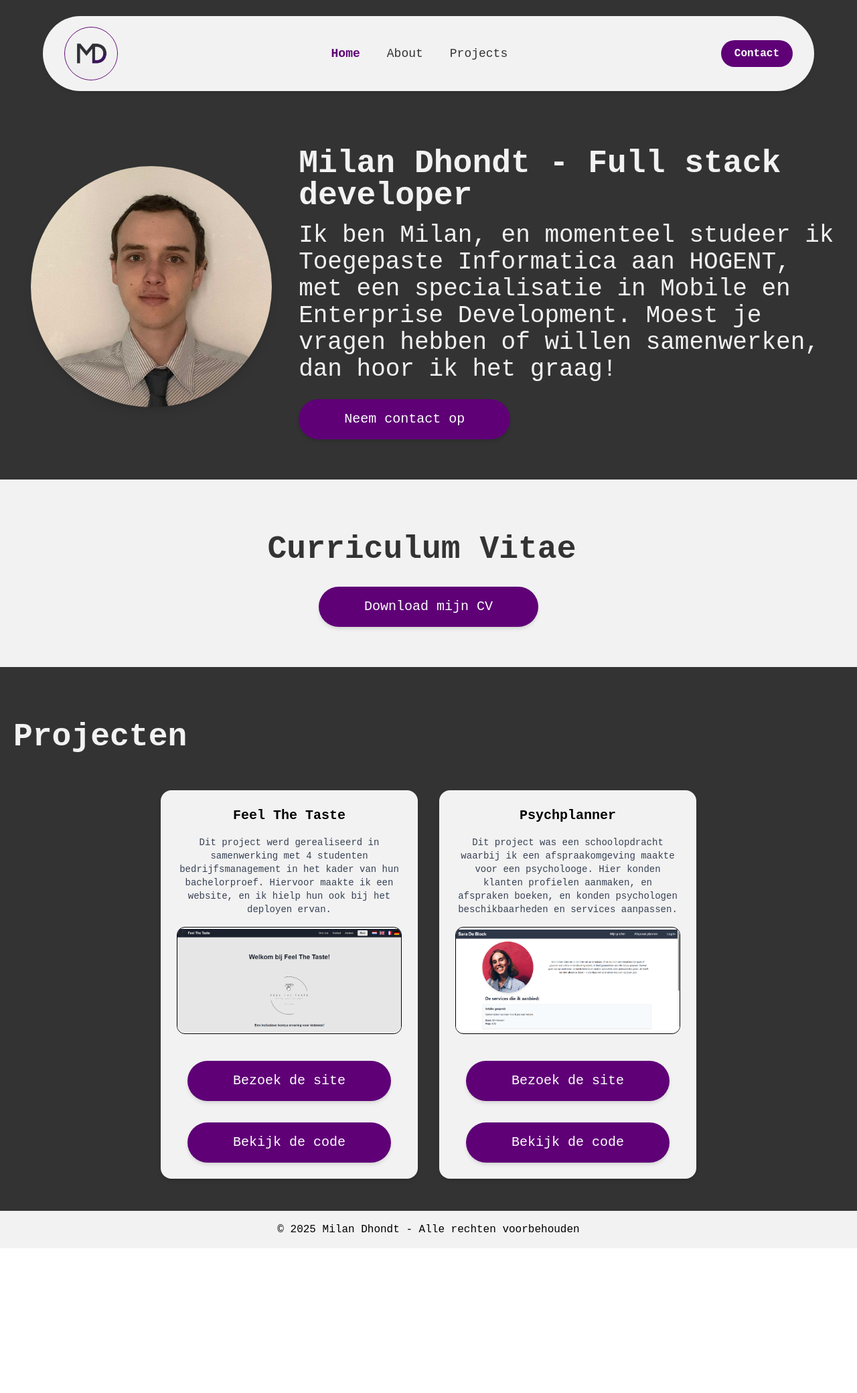
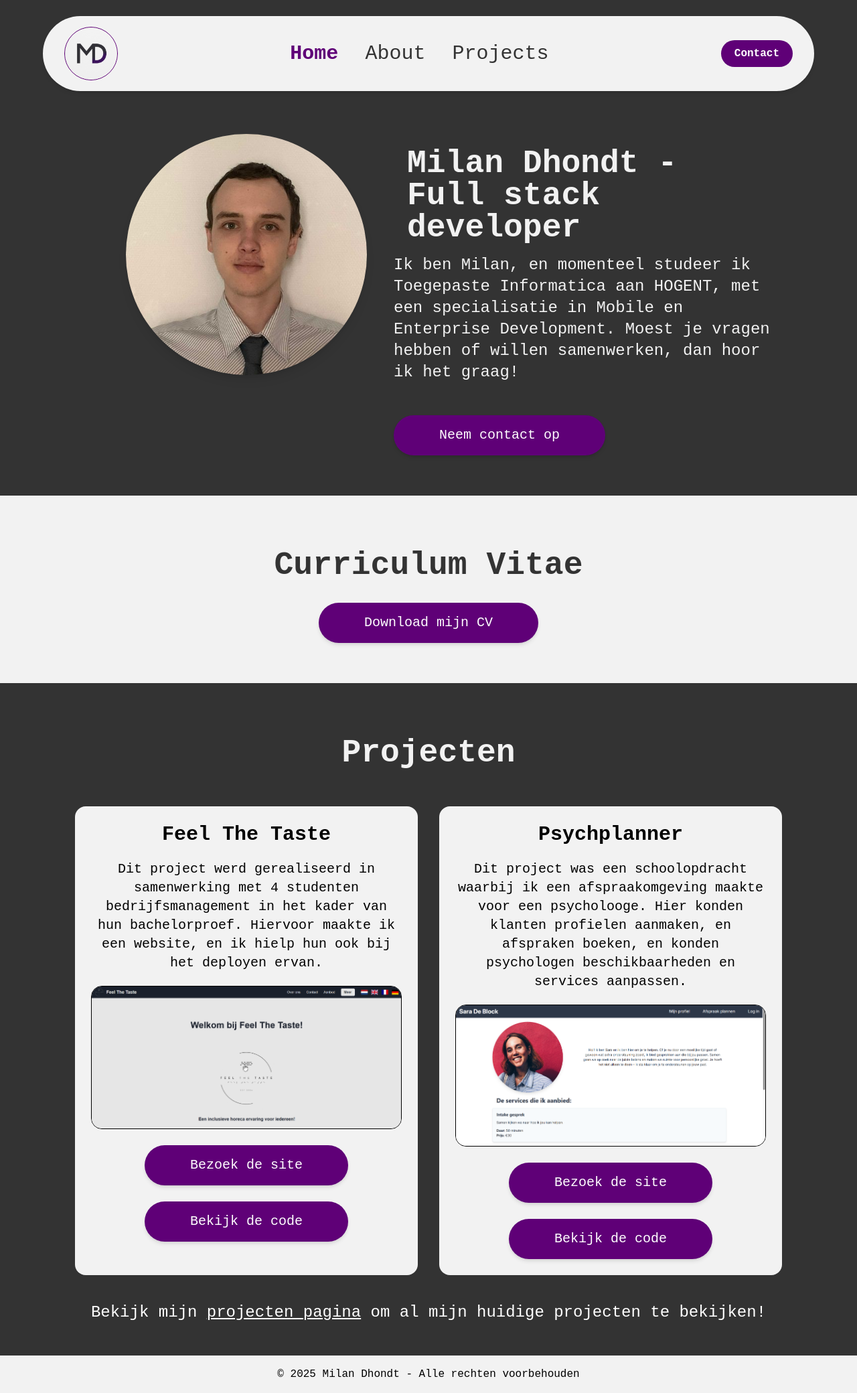
Before and after one commit to milandhondt/Portfolio, a React (Vite) app in the folder Portfolio/: page / in a window 1280 px wide. Shown: the whole page at 67% size. Before the commit the page ends 1864 px from the top, so only its background shows below. Built offline with nearby package versions, Linux system fonts and the light colour scheme; a web font is replaced by a local one.

Commit message:
Styling changes to make the homepage responsive

```diff
--- a/Portfolio/src/components/General Components/Title.jsx
+++ b/Portfolio/src/components/General Components/Title.jsx
@@ -7,7 +7,7 @@ const Title = ({ text, onLeft, white, pos }) => {
 
   return (
     <h1
-      className={`text-5xl mb-2 pt-5 ${alignment} ${onLeft ? "ml-5" : "mr-5"} ${white ? "text-[#F2F2F2]" : "text-[#333333]"} font-bold`}
+      className={`text-5xl mx-5 mb-2 pt-5 ${alignment} ${onLeft ? "ml-5" : "mr-5"} ${white ? "text-[#F2F2F2]" : "text-[#333333]"} font-bold`}
     >
       {text}
     </h1>
--- a/Portfolio/src/components/HomePage/IntroductionSection.jsx
+++ b/Portfolio/src/components/HomePage/IntroductionSection.jsx
@@ -3,24 +3,25 @@ import CustomButton from "../General Components/CustomButton";
 import Spacer from "../Spacer";
 import XSpacer from "../XSpacer";
 
-
 const IntroductionSection = () => {
   return (
     <>
-      <section className="bg-[#333333] flex flex-col md:flex-row items-center justify-center gap-10">
+      <section className="bg-[#333333] flex flex-col md:flex-row items-center md:items-start justify-center gap-10 px-6">
         <XSpacer black={true} />
         <img
           src="/headshot.jpg"
-          className="rounded-full h-[360px] w-[360px] object-cover shadow-lg"
+          className="rounded-full h-60 w-60 sm:h-72 sm:w-72 md:h-[360px] md:w-[360px] object-cover shadow-lg"
           alt="Portretfoto van Milan Dhondt"
         />
-        <div>
+        <div className="text-center md:text-left max-w-xl">
           <Title onLeft={false} white={true} pos={"L"} text="Milan Dhondt - Full stack developer" />
-          <p className="mt-4 text-4xl text-[#F2F2F2] mr-5">
+          <p className="mt-4 text-lg sm:text-xl md:text-2xl text-[#F2F2F2] mx-0">
             Ik ben Milan, en momenteel studeer ik Toegepaste Informatica aan HOGENT, met een specialisatie in Mobile en Enterprise Development.
             Moest je vragen hebben of willen samenwerken, dan hoor ik het graag!
           </p>
-          <CustomButton to={"/contact"} text={"Neem contact op"} />
+          <div className="mt-6 flex justify-center md:justify-start">
+            <CustomButton to={"/contact"} text={"Neem contact op"} />
+          </div>
         </div>
       </section>
       <Spacer big={false} black={true} />
--- a/Portfolio/src/components/HomePage/SmallProjectsSection.jsx
+++ b/Portfolio/src/components/HomePage/SmallProjectsSection.jsx
@@ -9,7 +9,7 @@ const SmallProjectsSection = () => {
       <Spacer black={true} />
       <section className="bg-[#333333]">
         <XSpacer big={true} black={true} />
-        <Title white={true} pos={"L"} onLeft={true} text="Projecten" />
+        <Title white={true} pos={"C"} onLeft={true} text="Projecten" />
         <ProjectList duo={true} />
       </section>
     </>
--- a/Portfolio/src/components/Navbar/NavbarDesktop.jsx
+++ b/Portfolio/src/components/Navbar/NavbarDesktop.jsx
@@ -16,9 +16,9 @@ const NavbarDesktop = () => {
       </Link>
 
       <div className="flex-1 flex justify-center space-x-10 text-[#333333] font-medium text-lg">
-        <Link to="/" className={`hover:text-[#5F0077] transition ${currentPath === "/" ? "text-[#5F0077] font-semibold" : ""}`}>Home</Link>
-        <Link to="/about" className={`hover:text-[#5F0077] transition ${currentPath === "/about" ? "text-[#5F0077] font-semibold" : ""}`}>About</Link>
-        <Link to="/projects" className={`hover:text-[#5F0077] transition ${currentPath === "/projects" ? "text-[#5F0077] font-semibold" : ""}`}>Projects</Link>
+        <Link to="/" className={`text-3xl hover:text-[#5F0077] transition ${currentPath === "/" ? "text-[#5F0077] font-semibold" : ""}`}>Home</Link>
+        <Link to="/about" className={`text-3xl hover:text-[#5F0077] transition ${currentPath === "/about" ? "text-[#5F0077] font-semibold" : ""}`}>About</Link>
+        <Link to="/projects" className={`text-3xl hover:text-[#5F0077] transition ${currentPath === "/projects" ? "text-[#5F0077] font-semibold" : ""}`}>Projects</Link>
       </div>
 
       <Link
--- a/Portfolio/src/components/Navbar/NavbarMobile.jsx
+++ b/Portfolio/src/components/Navbar/NavbarMobile.jsx
@@ -37,21 +37,21 @@ const NavbarMobile = () => {
           <div className="flex flex-col items-center space-y-5 text-[#333333] font-medium text-lg">
             <Link
               to="/"
-              className={`w-full text-center hover:text-[#5F0077] transition py-2 ${currentPath === "/" ? "text-[#5F0077] font-semibold" : ""}`}
+              className={`w-full text-2xl text-center hover:text-[#5F0077] transition py-2 ${currentPath === "/" ? "text-[#5F0077] font-semibold" : ""}`}
               onClick={() => setMenuOpen(false)}
             >
               Home
             </Link>
             <Link
               to="/about"
-              className={`w-full text-center hover:text-[#5F0077] transition py-2 ${currentPath === "/about" ? "text-[#5F0077] font-semibold" : ""}`}
+              className={`w-full text-2xl text-center hover:text-[#5F0077] transition py-2 ${currentPath === "/about" ? "text-[#5F0077] font-semibold" : ""}`}
               onClick={() => setMenuOpen(false)}
             >
               About
             </Link>
             <Link
               to="/projects"
-              className={`w-full text-center hover:text-[#5F0077] transition py-2 ${currentPath === "/projects" ? "text-[#5F0077] font-semibold" : ""}`}
+              className={`w-full text-2xl text-center hover:text-[#5F0077] transition py-2 ${currentPath === "/projects" ? "text-[#5F0077] font-semibold" : ""}`}
               onClick={() => setMenuOpen(false)}
             >
               Projects
--- a/Portfolio/src/components/Projects/Project.jsx
+++ b/Portfolio/src/components/Projects/Project.jsx
@@ -2,29 +2,25 @@ import CustomButton from "../General Components/CustomButton";
 
 const Project = ({ titel, beschrijving, foto, link, code }) => {
   return (
-    <div className="bg-[#F2F2F2] rounded-2xl shadow-md p-6 w-full max-w-sm flex flex-col items-center">
-      <p className="text-xl font-semibold mb-4">{titel}</p>
+    <div className="bg-[#F2F2F2] rounded-2xl p-6 max-w-lg flex flex-col items-center">
+      <p className="text-3xl font-bold">{titel}</p>
 
-      <p className="text-center text-sm text-gray-700 mb-4">
+      <p className="text-xl my-5 text-center">
         {beschrijving}
       </p>
 
-      <div className="w-full h-40 bg-white border border-black rounded-xl flex items-center justify-center mb-4 overflow-hidden">
-        {foto && <img src={foto} alt={titel} className="h-full object-contain" />}
-      </div>
+      <img src={foto} alt={`Screenshot van de homepagina van ${titel}`} className="rounded-2xl border" />
 
       {link ? (
         <CustomButton text="Bezoek de site" isCVButton={false} to={link} />
       ) : (
-        <p className="text-sm text-gray-500 mt-2">Dit project staat niet online</p>
+        <p className="my-5 text-2xl mt-10">Dit project staat niet online</p>
       )}
 
       {code ? (
-        <div className="mt-2">
-          <CustomButton text="Bekijk de code" isCVButton={false} to={code} />
-        </div>
+        <CustomButton text="Bekijk de code" isCVButton={false} to={code} />
       ) : (
-        <p className="text-sm text-gray-500 mt-2">De code van dit project is niet openbaar</p>
+        <p className="my-5 text-2xl">De code van dit project is niet openbaar</p>
       )}
     </div>
   );
--- a/Portfolio/src/components/Projects/ProjectList.jsx
+++ b/Portfolio/src/components/Projects/ProjectList.jsx
@@ -1,12 +1,12 @@
 import Project from "./Project";
 import projects from "../../api/projects.json";
+import { Link } from "react-router-dom";
 
 const ProjectList = ({ duo }) => {
   const shownProjects = duo ? projects.slice(0, 2) : projects;
 
   return (
     <section className="py-12 px-4">
-
       <div className="flex flex-wrap justify-center gap-8">
         {shownProjects.map((p, index) => (
           <Project
@@ -20,10 +20,15 @@ const ProjectList = ({ duo }) => {
         ))}
       </div>
 
-      {!duo && (
-        <p className="text-center mt-12 text-lg">
-          Bekijk mijn projecten pagina om al mijn huidige projecten te bekijken!
-        </p>
+      {duo && (
+        <div className="text-white text-center mt-10 text-2xl">
+          <p>
+            Bekijk mijn <Link to={"/projects"} className="underline">
+              projecten pagina
+            </Link>            om al mijn huidige projecten te bekijken!
+
+          </p>
+        </div>
       )}
     </section>
   );
```
